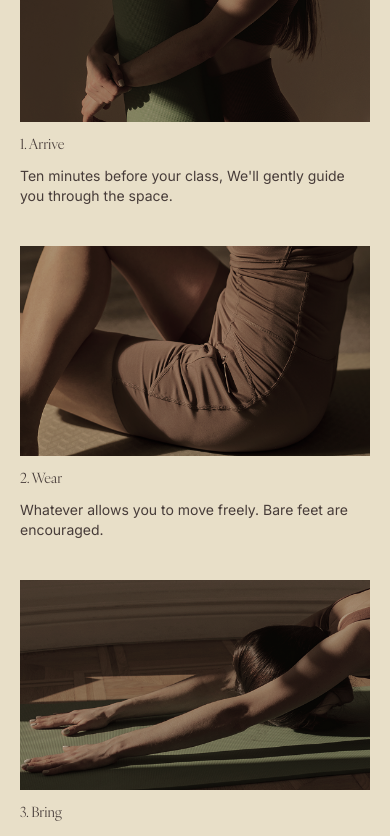
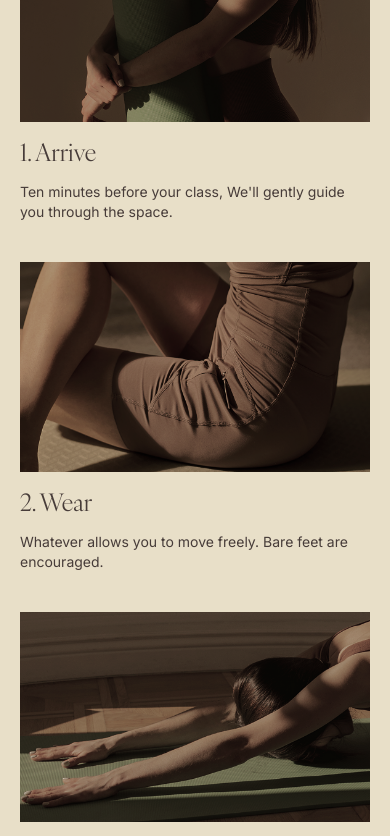
Before and after one commit to jasonaw98/pilates-landing, a Next.js app: page /class in a window 390 px wide. Shown: the part 5120-5956 px from the top of the page. Built offline with nearby package versions, Linux system fonts and the light colour scheme.

Commit message:
larger text

```diff
--- a/app/class/page.tsx
+++ b/app/class/page.tsx
@@ -446,7 +446,7 @@ export default function Class() {
                   }}
                 />
               </div>
-              <h2 className="font-ivy-ora-display text-taupe-700 text-sm md:text-h3">
+              <h2 className="font-ivy-ora-display text-taupe-700 text-h3">
                 {step.step}
               </h2>
               <p className="text-taupe-700 text-sm md:text-b1">
```
